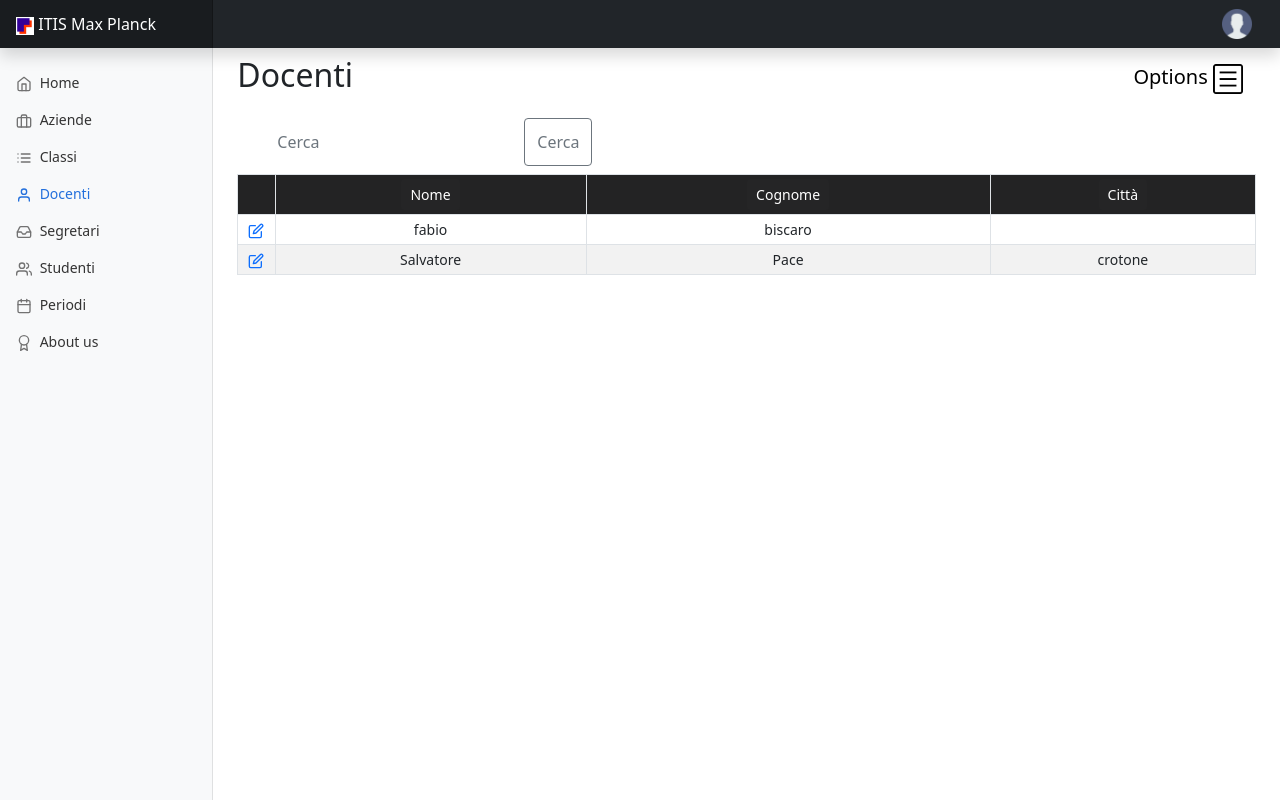
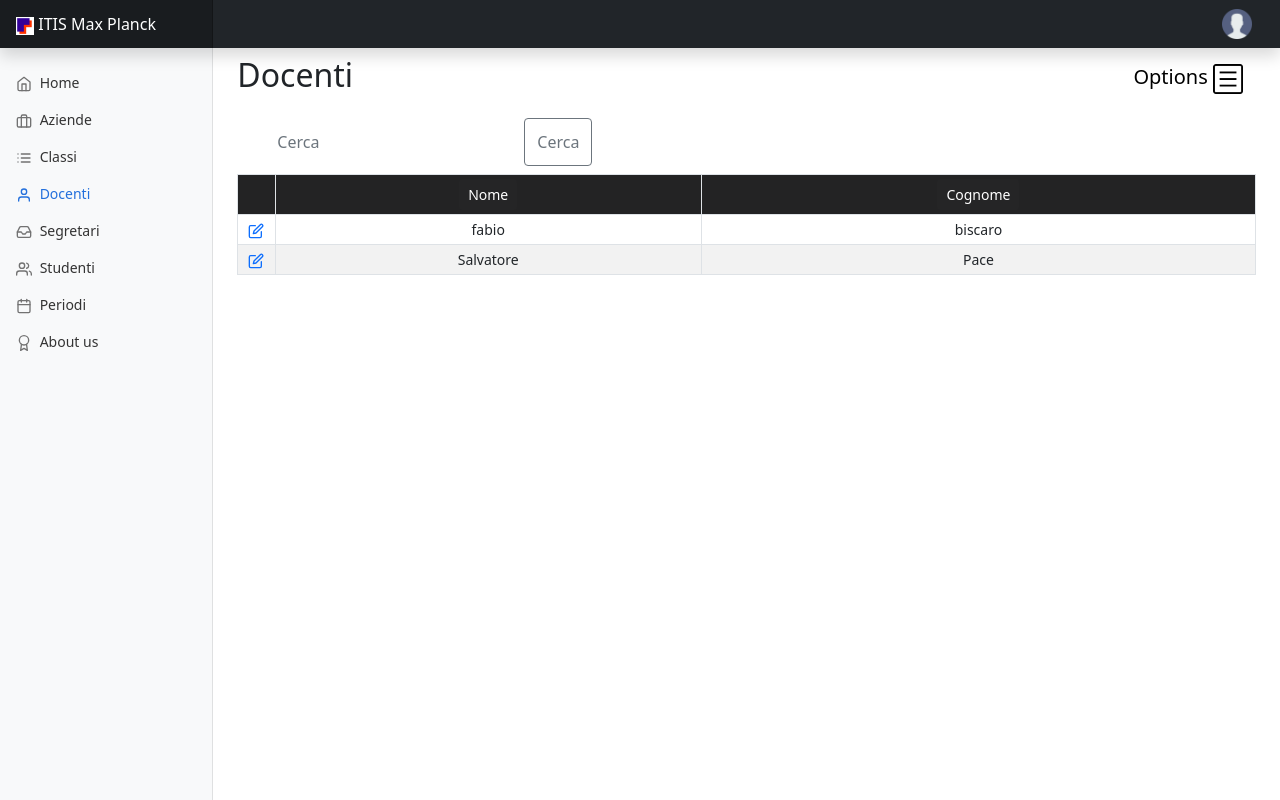
Before and after one commit to lucasommavilla/ProgettoPCTO, a PHP site: page /docenti.php in a window 1280 px wide. Run offline with PHP 8.4, Linux system fonts and the light colour scheme; the visitor is signed in with stand-in values (Sample User, id 1); data comes from the database, SQL or seed files in the repository.

Commit message:
Update docenti.php

```diff
--- a/docenti.php
+++ b/docenti.php
@@ -69,7 +69,7 @@ if (isset($_POST["esporta"])) {
                 echo '<th ><input class="btn btn-sm" style="background-color:#252526; color:#ffffff" type="submit" name="ordinaNome" value="Nome"/></th>';
                 echo '<th ><input class="btn btn-sm" style="background-color:#252526; color:white" type="submit" name="ordinaCognome" value="Cognome"/></th>';
                 //echo '<th scope="col"><input class="btn" style="background-color:#252526; color:white" type="submit" name="ordinaDatanascita" value="Data Nascita"/></th>';
-                echo '<th ><input class="btn btn-sm" style="background-color:#252526; color:white" type="submit" name="ordinaCitta" value="Città"/></th>';
+                //echo '<th ><input class="btn btn-sm" style="background-color:#252526; color:white" type="submit" name="ordinaCitta" value="Città"/></th>';
                 //echo '<th scope="col"><input class="btn" style="background-color:#252526; color:white" type="submit" name="ordinaIndirizzo" value="Indirizzo"/></th>';
                 //echo '<th scope="col"><input class="btn" style="background-color:#252526; color:white" type="submit" name="ordinaCodicefiscale" value="Codice Fiscale"/></th>';
                 echo "</tr>";
@@ -85,7 +85,7 @@ if (isset($_POST["esporta"])) {
                         echo '<td>' . htmlspecialchars($row["nome"]) . '</td>';
                         echo '<td>' . htmlspecialchars($row["cognome"]) . '</td>';
                         //echo '<td>' . htmlspecialchars($row["datanascita"]) . '</td>';
-                        echo '<td>' . htmlspecialchars($row["residenza"]) . '</td>';
+                        //echo '<td>' . htmlspecialchars($row["residenza"]) . '</td>';
                         //echo '<td>' . htmlspecialchars($row["indirizzo"]) . '</td>';
                         //echo '<div class="col-sm-2 text-truncate">';
                         //echo '<td>' . htmlspecialchars($row["codicefiscale"]) . '</td>';
```
